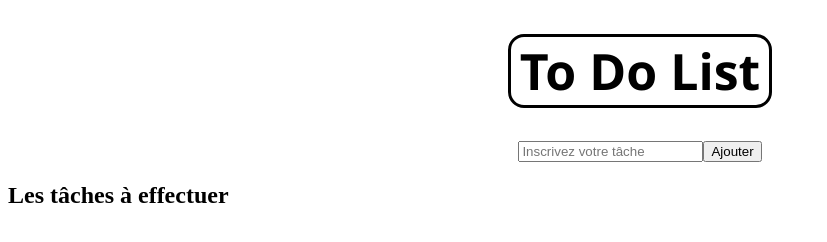
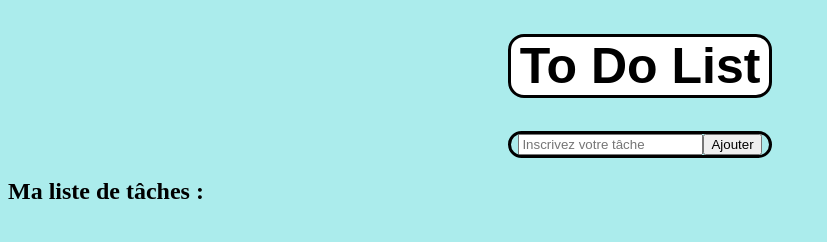
Before and after one commit to jessamelie/js_todolist, a plain HTML site: page index.html in a window 1280 px wide. Shown: the whole page, without its empty margins (0-827 px from the left). Drawn offline with Linux system fonts and the light colour scheme.

Commit message:
MAJ Enter + CSS

```diff
--- a/index.html
+++ b/index.html
@@ -16,7 +16,7 @@
         <button type="button" id="buttonadd" onClick="getInput()">Ajouter</button>
     </div>
         <div id="tasklist">
-            <h2>Les tâches à effectuer</h2>
+            <h2>Ma liste de tâches :</h2>
 
         </div>
         <script src="todoscript.js"></script>
--- a/style.css
+++ b/style.css
@@ -1,7 +1,10 @@
+body {background-color: rgb(171, 236, 236);}
+
 h1 {
 text-align: center;
 font-size: 50px;
-font-family: 'Segoe UI', Tahoma, Geneva, Verdana, sans-serif;
+background-color: white;
+font-family :fantasy;
 border-style:solid;
 border-radius: 16px;
 margin-left: 500px;
@@ -12,6 +15,10 @@ margin-right: 500px;
     display: flex;
     align-items: center;
     justify-content: center;
+    border-style:solid;
+    border-radius: 16px;
+    margin-left: 500px;
+    margin-right: 500px;
 }
 
 p {
--- a/todoscript.js
+++ b/todoscript.js
@@ -28,6 +28,12 @@ const editInput = (event) => {
 
     }
 
+//insertion tâche en appuyant sur Entrée
+document.getElementById("input").addEventListener("keypress",(event) => {
+    if (event.key === "Enter"){
+        getInput()
+    }
+})
 
 //supprimer une tâche
 const removeTask = (event) => {
```
